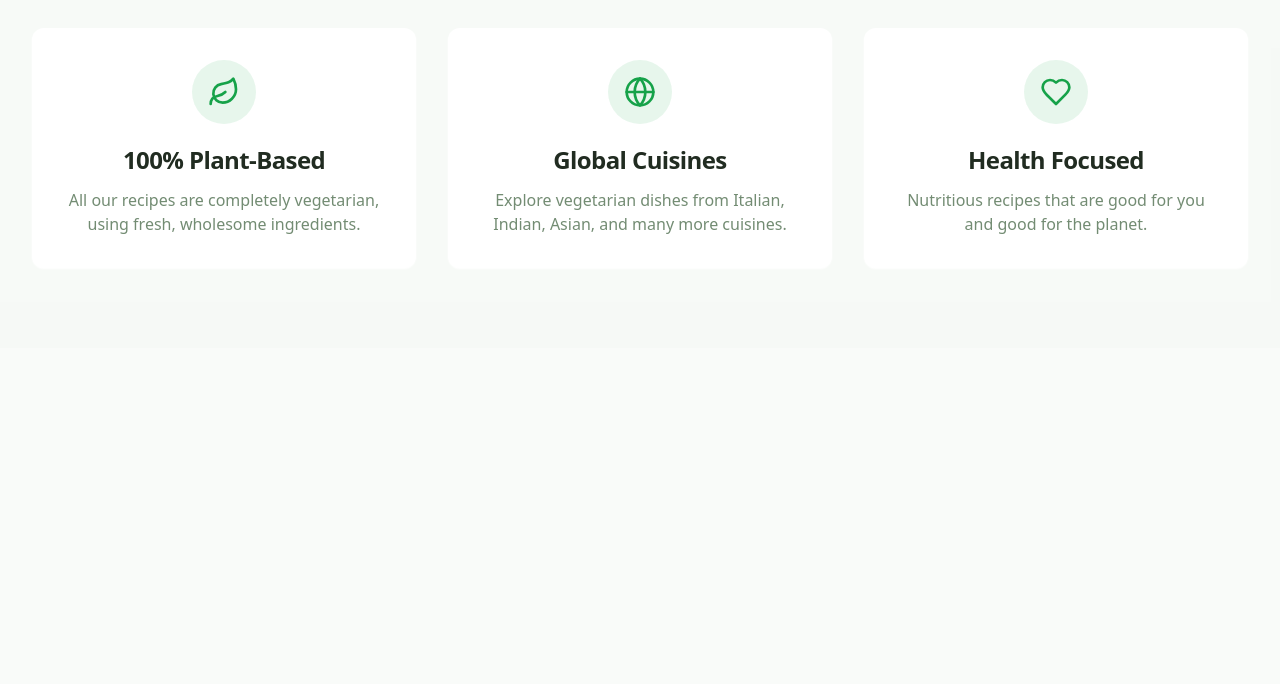
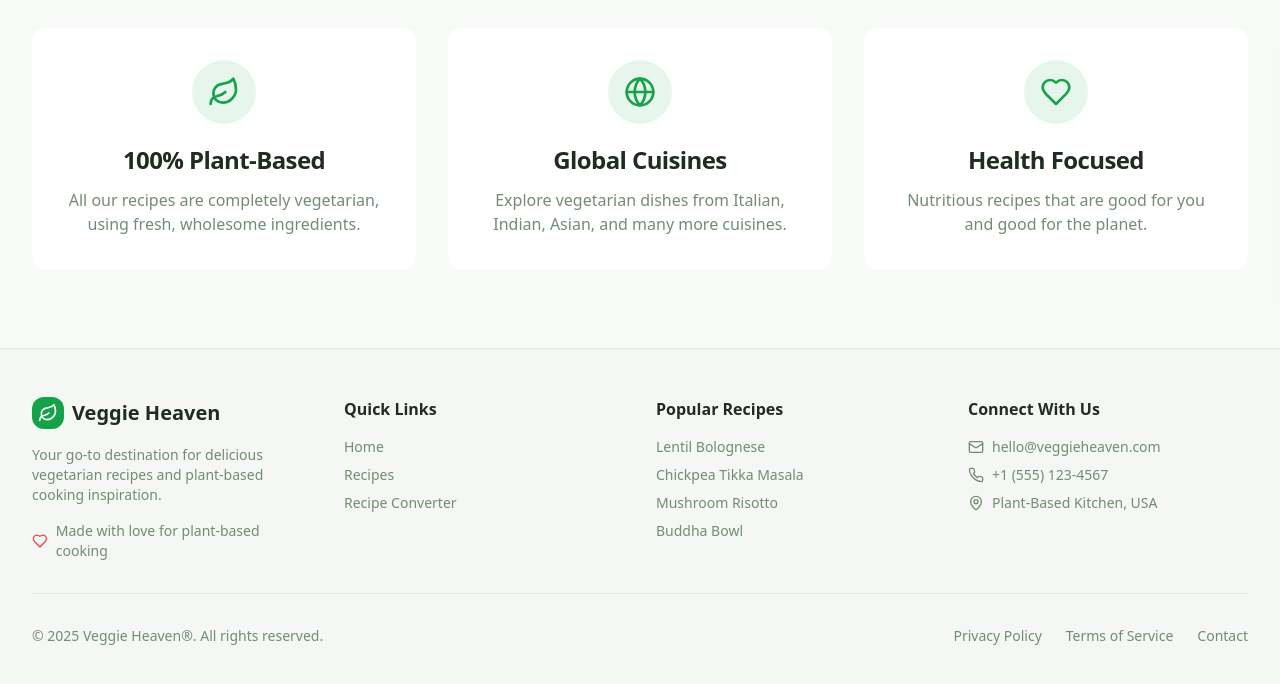
Before and after one commit to madhurasrishti/vege-verse-hub, a React (Vite) app: page / in a window 1280 px wide. Shown: the part 2239-2923 px from the top of the page. Before the commit the page ends 2587 px from the top, so only its background shows below. Built offline with nearby package versions, Linux system fonts and the light colour scheme.

Commit message:
Add site icon and footer

```diff
--- a/index.html
+++ b/index.html
@@ -64,7 +64,9 @@
     <meta name="theme-color" content="#22c55e" />
 
     <!-- Favicon (improves SEO and branding) -->
-    <link rel="icon" href="/favicon.ico" />
+    <link rel="icon" href="/favicon.png" type="image/png" />
+    <link rel="apple-touch-icon" href="/favicon.png" />
+    <meta name="msapplication-TileImage" content="/favicon.png" />
 
     <!-- Performance optimizations -->
     <link rel="preload" as="image" href="/src/assets/hero-veggie-bowl.jpg" />
--- /dev/null
+++ b/src/components/Footer.tsx
@@ -0,0 +1,120 @@
+import { Link } from "react-router-dom";
+import { Leaf, Heart, Mail, Phone, MapPin } from "lucide-react";
+
+const Footer = () => {
+  const currentYear = new Date().getFullYear();
+
+  return (
+    <footer className="bg-muted/50 border-t">
+      <div className="container py-12">
+        <div className="grid md:grid-cols-4 gap-8">
+          {/* Brand Section */}
+          <div className="space-y-4">
+            <div className="flex items-center space-x-2">
+              <div className="w-8 h-8 bg-primary rounded-lg flex items-center justify-center">
+                <Leaf className="h-5 w-5 text-primary-foreground" />
+              </div>
+              <span className="text-xl font-bold">Veggie Heaven</span>
+            </div>
+            <p className="text-muted-foreground text-sm">
+              Your go-to destination for delicious vegetarian recipes and plant-based cooking inspiration.
+            </p>
+            <div className="flex items-center space-x-2 text-sm text-muted-foreground">
+              <Heart className="h-4 w-4 text-red-500" />
+              <span>Made with love for plant-based cooking</span>
+            </div>
+          </div>
+
+          {/* Quick Links */}
+          <div className="space-y-4">
+            <h3 className="font-semibold">Quick Links</h3>
+            <ul className="space-y-2 text-sm">
+              <li>
+                <Link to="/" className="text-muted-foreground hover:text-primary transition-colors">
+                  Home
+                </Link>
+              </li>
+              <li>
+                <Link to="/cuisines" className="text-muted-foreground hover:text-primary transition-colors">
+                  Recipes
+                </Link>
+              </li>
+              <li>
+                <Link to="/converter" className="text-muted-foreground hover:text-primary transition-colors">
+                  Recipe Converter
+                </Link>
+              </li>
+            </ul>
+          </div>
+
+          {/* Popular Recipes */}
+          <div className="space-y-4">
+            <h3 className="font-semibold">Popular Recipes</h3>
+            <ul className="space-y-2 text-sm">
+              <li>
+                <Link to="/recipes/lentil-bolognese" className="text-muted-foreground hover:text-primary transition-colors">
+                  Lentil Bolognese
+                </Link>
+              </li>
+              <li>
+                <Link to="/recipes/chickpea-tikka-masala" className="text-muted-foreground hover:text-primary transition-colors">
+                  Chickpea Tikka Masala
+                </Link>
+              </li>
+              <li>
+                <Link to="/recipes/mushroom-risotto" className="text-muted-foreground hover:text-primary transition-colors">
+                  Mushroom Risotto
+                </Link>
+              </li>
+              <li>
+                <Link to="/recipes/buddha-bowl" className="text-muted-foreground hover:text-primary transition-colors">
+                  Buddha Bowl
+                </Link>
+              </li>
+            </ul>
+          </div>
+
+          {/* Contact Info */}
+          <div className="space-y-4">
+            <h3 className="font-semibold">Connect With Us</h3>
+            <div className="space-y-2 text-sm text-muted-foreground">
+              <div className="flex items-center space-x-2">
+                <Mail className="h-4 w-4" />
+                <span>hello@veggieheaven.com</span>
+              </div>
+              <div className="flex items-center space-x-2">
+                <Phone className="h-4 w-4" />
+                <span>+1 (555) 123-4567</span>
+              </div>
+              <div className="flex items-center space-x-2">
+                <MapPin className="h-4 w-4" />
+                <span>Plant-Based Kitchen, USA</span>
+              </div>
+            </div>
+          </div>
+        </div>
+
+        {/* Bottom Section */}
+        <div className="border-t border-border mt-8 pt-8 flex flex-col md:flex-row justify-between items-center space-y-4 md:space-y-0">
+          <div className="flex items-center space-x-4 text-sm text-muted-foreground">
+            <span>© {currentYear} Veggie Heaven®. All rights reserved.</span>
+          </div>
+
+          <div className="flex items-center space-x-6 text-sm">
+            <Link to="#" className="text-muted-foreground hover:text-primary transition-colors">
+              Privacy Policy
+            </Link>
+            <Link to="#" className="text-muted-foreground hover:text-primary transition-colors">
+              Terms of Service
+            </Link>
+            <Link to="#" className="text-muted-foreground hover:text-primary transition-colors">
+              Contact
+            </Link>
+          </div>
+        </div>
+      </div>
+    </footer>
+  );
+};
+
+export default Footer;
--- a/src/pages/Converter.tsx
+++ b/src/pages/Converter.tsx
@@ -1,4 +1,5 @@
 import Navigation from "@/components/Navigation";
+import Footer from "@/components/Footer";
 import { Button } from "@/components/ui/button";
 import { Card, CardContent, CardHeader, CardTitle } from "@/components/ui/card";
 import { Select, SelectContent, SelectItem, SelectTrigger, SelectValue } from "@/components/ui/select";
@@ -343,6 +344,8 @@ const Converter = () => {
           </Card>
         </div>
       </section>
+
+      <Footer />
     </div>
   );
 };
--- a/src/pages/Cuisines.tsx
+++ b/src/pages/Cuisines.tsx
@@ -1,5 +1,6 @@
 import Navigation from "@/components/Navigation";
 import RecipeCard from "@/components/RecipeCard";
+import Footer from "@/components/Footer";
 import { Button } from "@/components/ui/button";
 import { Badge } from "@/components/ui/badge";
 import { useState } from "react";
@@ -172,6 +173,8 @@ const Cuisines = () => {
           )}
         </div>
       </section>
+
+      <Footer />
     </div>
   );
 };
--- a/src/pages/Home.tsx
+++ b/src/pages/Home.tsx
@@ -1,5 +1,6 @@
 import Navigation from "@/components/Navigation";
 import RecipeCard from "@/components/RecipeCard";
+import Footer from "@/components/Footer";
 import { Button } from "@/components/ui/button";
 import { Card, CardContent, CardHeader, CardTitle } from "@/components/ui/card";
 import { ArrowRight, Leaf, Heart, Globe } from "lucide-react";
@@ -208,6 +209,8 @@ const Home = () => {
           </div>
         </div>
       </section>
+
+      <Footer />
     </div>
   );
 };
```
Also changed, not shown: public/favicon.png (added).
